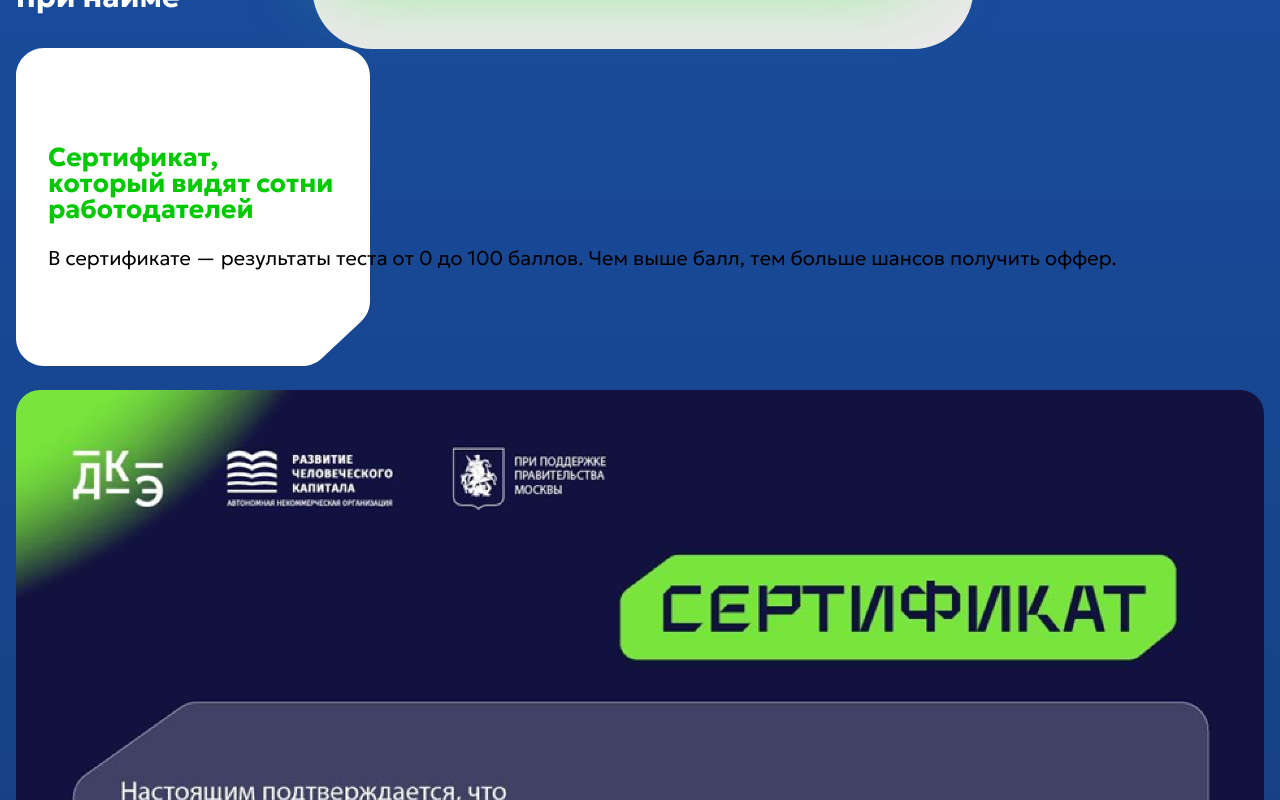
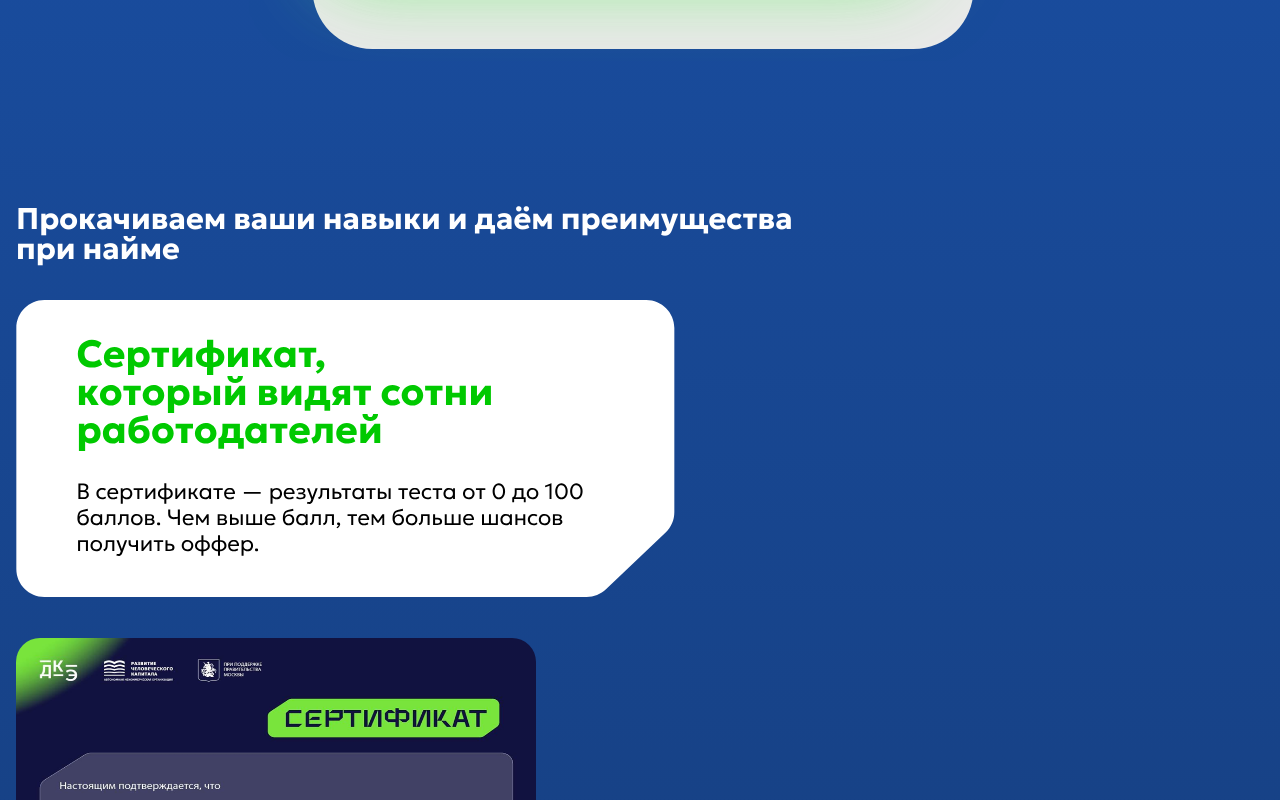
Before and after one commit to xalvaine/dke, a Next.js app: page / in a window 1280 px wide. Shown: the part 4493-5293 px from the top of the page. Built offline with nearby package versions, Linux system fonts and the light colour scheme.

Commit message:
[feat] Add tablet skills

```diff
--- a/src/widgets/skills/ui/skills.tsx
+++ b/src/widgets/skills/ui/skills.tsx
@@ -1,15 +1,21 @@
 import Plate from '../assets/plate.svg'
 import Cert from '../assets/cert.png'
+import SkillsList from '../assets/skills-list.svg'
 
 export const Skills = () => {
   return (
-    <div className='bg-gradient-to-b from-tory-blue-900 to-tory-blue-950 -mt-12 px-4 pb-9'>
-      <h2 className='pt-28 font-bold text-3xl leading-none mb-9'>
+    <div
+      className={
+        'bg-gradient-to-b from-tory-blue-900 to-tory-blue-950 -mt-12 px-4 pb-9 ' +
+        'md:pt-[252px]'
+      }
+    >
+      <h2 className={'pt-28 font-bold text-3xl leading-none mb-9 '}>
         Прокачиваем ваши навыки и даём преимущества
         <br />
         при найме
       </h2>
-      <div className='flex flex-col gap-6'>
+      <div className='flex flex-col gap-6 md:hidden'>
         <div className='relative'>
           <Plate />
           <div className='absolute px-8 flex flex-col justify-center inset-0'>
@@ -53,14 +59,22 @@ export const Skills = () => {
           </div>
         </div>
       </div>
-      <p className='mt-14 mb-11 text-3xl leading-none font-bold'>
+      <div className={'relative hidden md:block mb-[120px]'}>
+        <SkillsList />
+        <img
+          alt=''
+          src={Cert.src}
+          className='absolute top-[338px] w-[520px] h-[325px] rounded-3xl'
+        />
+      </div>
+      <p className='mt-14 mb-11 text-3xl leading-none font-bold md:text-[46px] md:mb-20'>
         Проводим бесплатные
         <br />
         карьерные консультации
         <br />
         онлайн
       </p>
-      <div className='flex flex-col gap-9'>
+      <div className='flex flex-col gap-9 md:w-[410px] md:ml-[156px]'>
         <div>
           <p className='text-2xl leading-none font-bold text-malachite-950 mb-4'>
             Помогаем составить резюме для конкретной вакансии или работодателя
```
Also changed, not shown: src/widgets/skills/assets/skills-list.svg (added).
